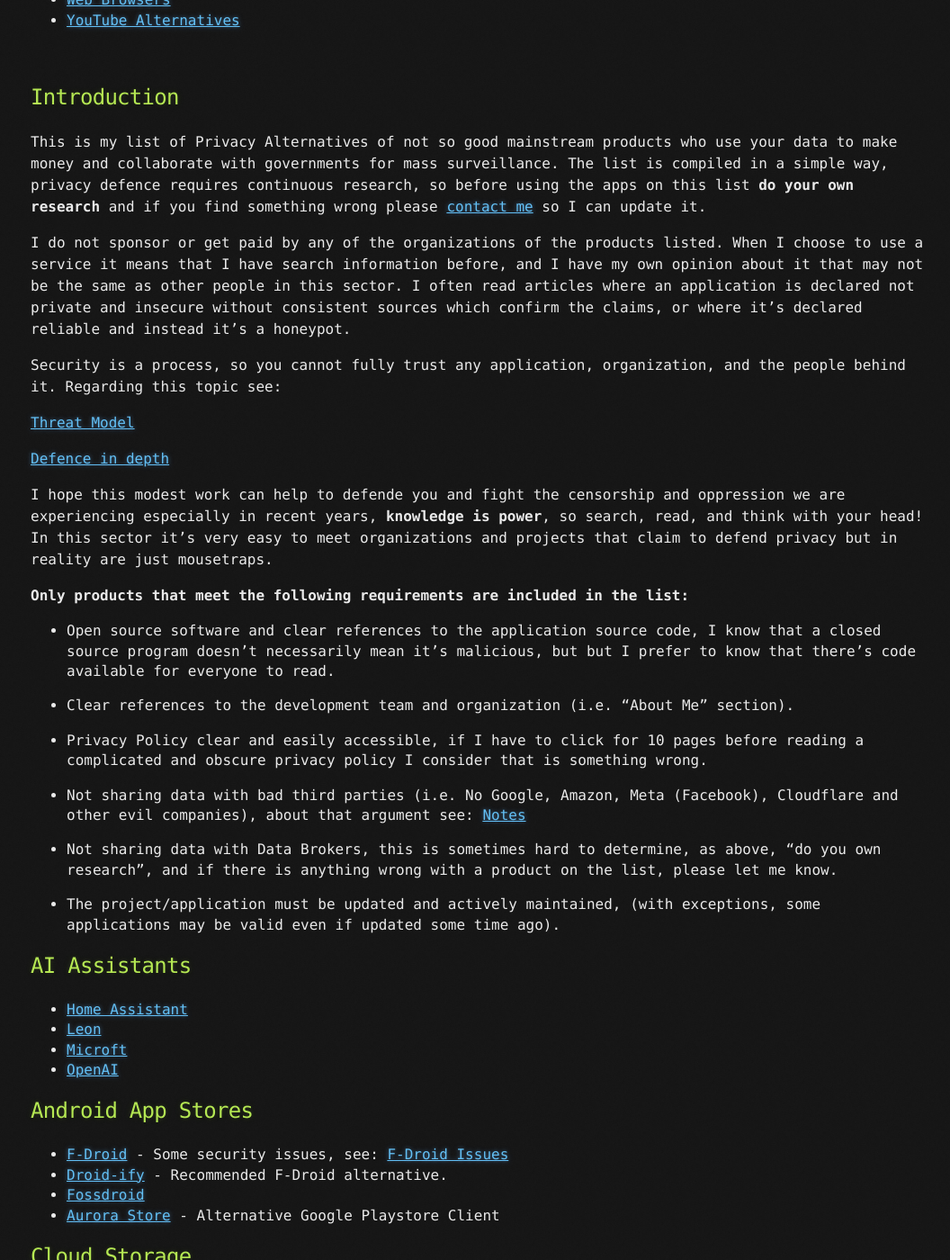
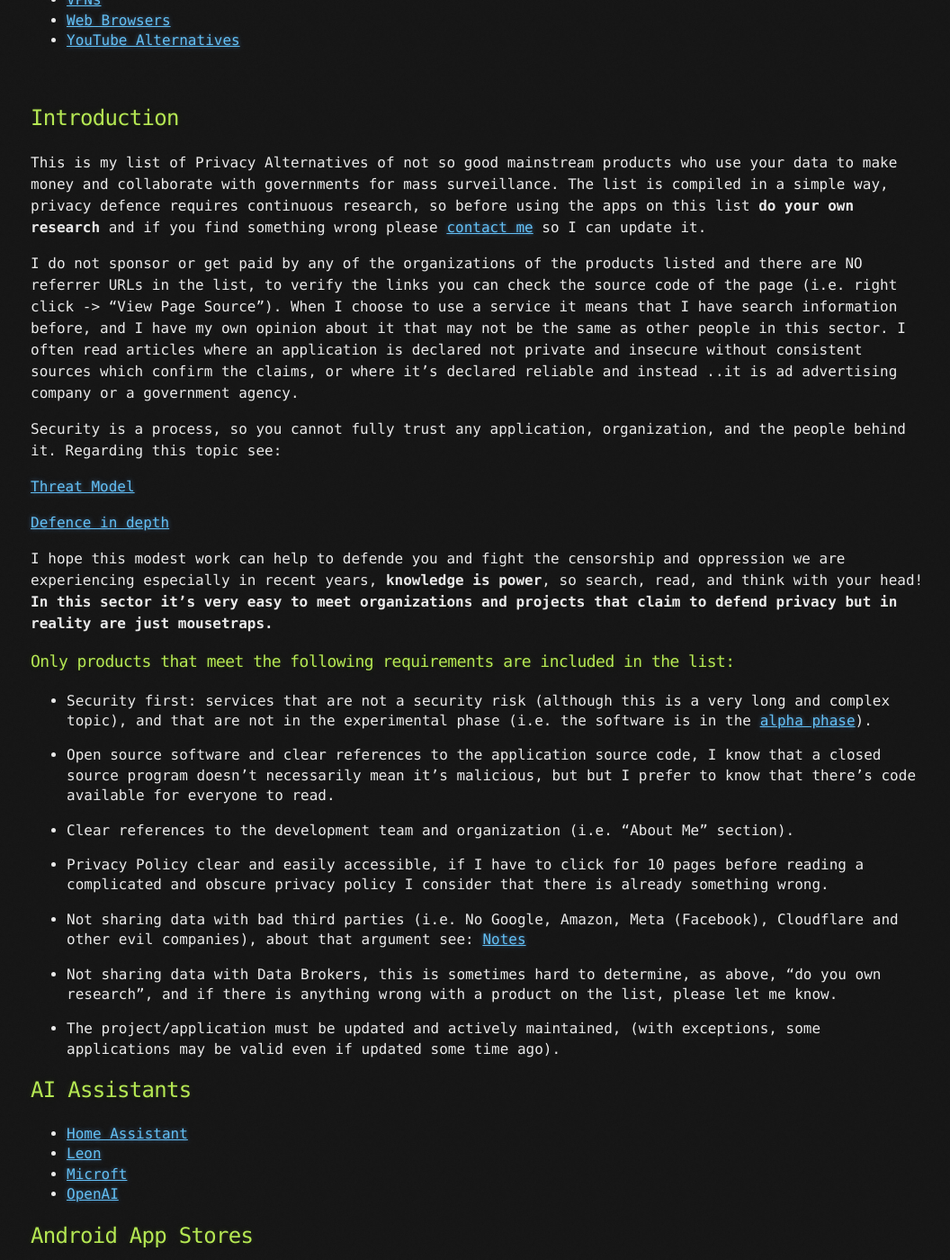
Before and after one commit to brainfucksec/brainfucksec.github.io, a Jekyll site: the page built from _posts/2022-03-20-a-good-privacy-list.md, in a window 1280 px wide and 1400 px high, scrolled down 803 px. Shown: the whole window at 90% size, without its empty margins (106-1162 px from the left). Built offline with Jekyll 4.4.1, drawn with Linux system fonts in a browser that asks for light colours; some of the changed text lies outside the part shown.

Commit message:
Update _posts/2022-03-20-a-good-privacy-list.md, _posts/2022-03-21-firefox-hardening-guide.md

```diff
--- a/_posts/2022-03-20-a-good-privacy-list.md
+++ b/_posts/2022-03-20-a-good-privacy-list.md
@@ -39,9 +40,9 @@
 This is my list of Privacy Alternatives of not so good mainstream products who use your data to make money and collaborate with governments for mass surveillance.
 The list is compiled in a simple way, privacy defence requires continuous research, so before using the apps on this list **do your own research** and if you find something wrong please [contact me](https://brainfucksec.github.io/contacts) so I can update it.
 
-I do not sponsor or get paid by any of the organizations of the products listed.
+I do not sponsor or get paid by any of the organizations of the products listed and there are NO referrer URLs in the list, to verify the links you can check the source code of the page (i.e. right click -> "View Page Source").
 When I choose to use a service it means that I have search information before, and I have my own opinion about it that may not be the same as other people in this sector.
-I often read articles where an application is declared not private and insecure without consistent sources which confirm the claims, or where it's declared reliable and instead it's a honeypot.
+I often read articles where an application is declared not private and insecure without consistent sources which confirm the claims, or where it's declared reliable and instead ..it is ad advertising company or a government agency.
 
 Security is a process, so you cannot fully trust any application, organization, and the people behind it.
 Regarding this topic see:
@@ -51,15 +52,17 @@
 [Defence in depth](https://en.wikipedia.org/wiki/Defense_in_depth_(computing))
 
 I hope this modest work can help to defende you and fight the censorship and oppression we are experiencing especially in recent years, **knowledge is power**, so search, read, and think with your head!
-In this sector it's very easy to meet organizations and projects that claim to defend privacy but in reality are just mousetraps.
+**In this sector it's very easy to meet organizations and projects that claim to defend privacy but in reality are just mousetraps.**
 
-**Only products that meet the following requirements are included in the list:**
+### Only products that meet the following requirements are included in the list:
+
+* Security first: services that are not a security risk (although this is a very long and complex topic), and that are not in the experimental phase (i.e. the software is in the [alpha phase](https://techterms.com/definition/alpha_software)).
 
 * Open source software and clear references to the application source code, I know that a closed source program doesn't necessarily mean it's malicious, but but I prefer to know that there's code available for everyone to read.
 
 * Clear references to the development team and organization (i.e. "About Me" section).
 
-* Privacy Policy clear and easily accessible, if I have to click for 10 pages before reading a complicated and obscure privacy policy I consider that is something wrong.
+* Privacy Policy clear and easily accessible, if I have to click for 10 pages before reading a complicated and obscure privacy policy I consider that there is already something wrong.
 
 * Not sharing data with bad third parties (i.e. No Google, Amazon, Meta (Facebook), Cloudflare and other evil companies), about that argument see: [Notes](#notes)
 
@@ -81,7 +84,14 @@
 * [Fossdroid](https://fossdroid.com/)
 * [Aurora Store](https://auroraoss.com/#aurora-droid) - Alternative Google Playstore Client
 
-## Cloud Storage
+## Calendar Apps
+
+* [Nextcloud Calendar](https://apps.nextcloud.com/apps/calendar)
+* [EteSync](https://www.etesync.com/)
+* [Tutanota Calendar](https://tutanota.com/calendar/) - Required an email account with this service
+* [Proton Calendar](https://calendar.protonmail.com/) - Required an email account with this service
+
+## Cloud Storage.s
 
 * [ProtonDrive](https://account.protonmail.com/login)
 * [Filen](https://filen.io/)
@@ -308,7 +318,6 @@
 * [BitTube](https://bittube.video/)
 * [PeerTube](https://joinpeertube.org/en/)
 
-
 ### Notes
 
 About organizations that use third party software I think a clarification should be made.
```
Also changed, not shown: other parts of _posts/2022-03-20-a-good-privacy-list.md (+3 -2 lines), _posts/2022-03-21-firefox-hardening-guide.md (+2 -2 lines).
